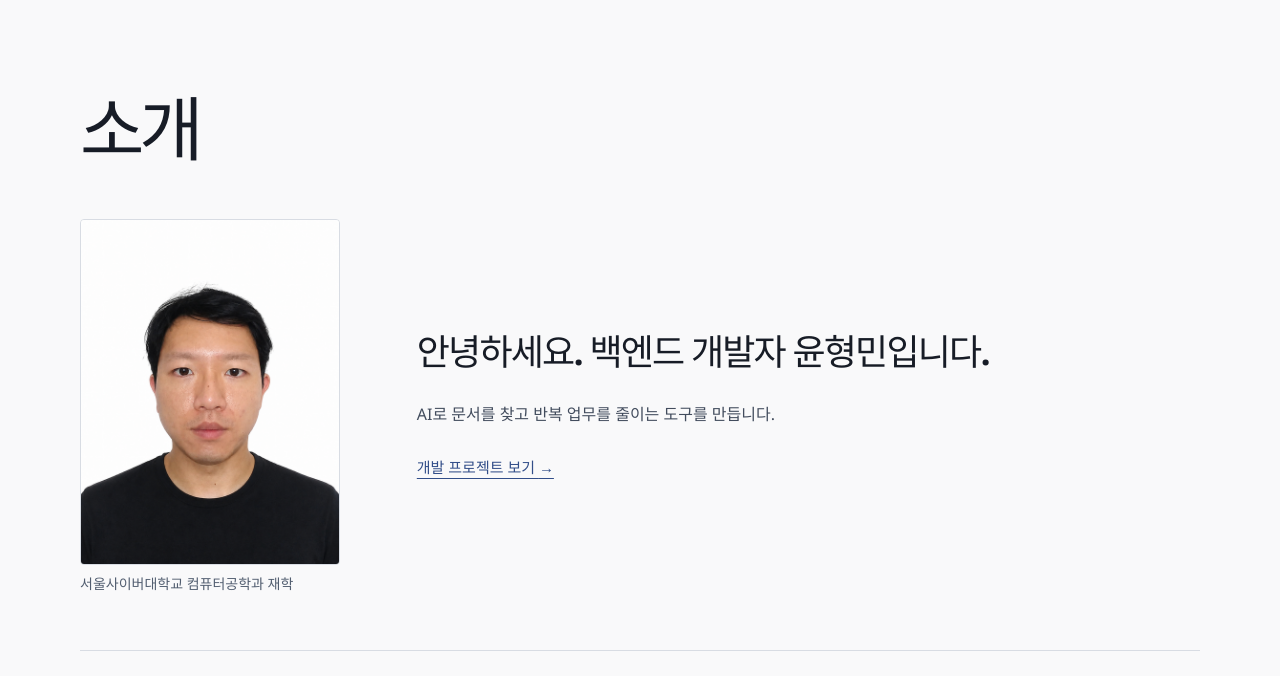
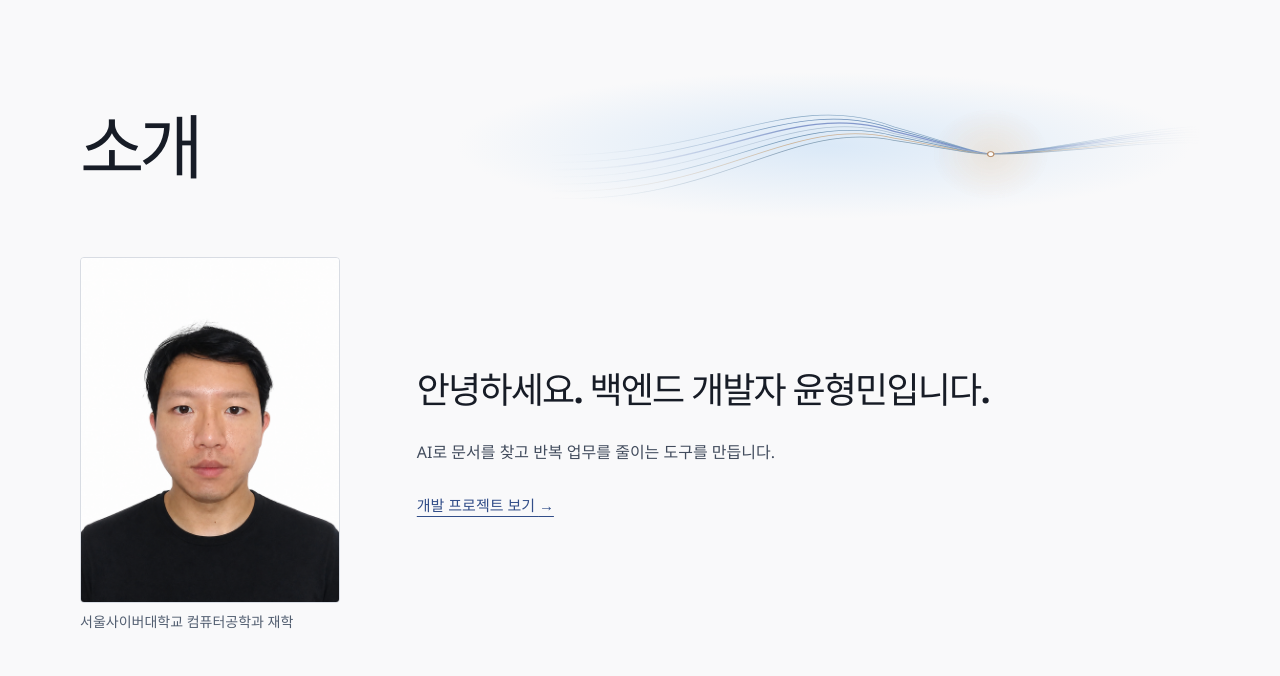
Before and after one commit to HyungminYoon1/hyungminyoon1.github.io, a website: page about/index.html in a window 1280 px wide. Shown: the part 75-751 px from the top of the page. Drawn offline with Linux system fonts and the light colour scheme.

Commit message:
Carry the optical fiber motif into the portfolio section headings

```diff
--- a/about/index.html
+++ b/about/index.html
@@ -26,7 +26,12 @@
   </div>
 </header>
 <main class="container view-page" id="main" tabindex="-1">
-  <h1 class="view-title">소개</h1>
+  <h1 class="view-title">소개
+    <picture class="title-fibers" aria-hidden="true">
+      <source media="(max-width: 650px)" srcset="/assets/title-about-mobile.png" width="454" height="228">
+      <img src="/assets/title-about.png" width="1184" height="224" alt="">
+    </picture>
+  </h1>
   <section class="about-profile" aria-labelledby="profile-title">
     <figure class="profile-photo" aria-labelledby="profile-caption">
       <img src="/assets/portrait.png" width="540" height="720" alt="윤형민의 프로필 사진">
--- a/assets/styles.css
+++ b/assets/styles.css
@@ -53,7 +53,43 @@ body[data-view="cover"] .site-footer { display: none; }
 }
 main:focus { outline: none; }
 .view-page { min-height: 71vh; padding-block: clamp(46px, 7vw, 92px) 60px; }
-.view-title { font-size: clamp(40px, 5.8vw, 70px); font-weight: 650; letter-spacing: -.075em; line-height: 1.15; margin: 0 0 clamp(28px, 4vw, 54px); }
+.view-title {
+  --fiber-width: 58cqi;
+  --fiber-height: 112px;
+  position: relative;
+  isolation: isolate;
+  display: grid;
+  container-type: inline-size;
+  grid-template-columns: minmax(0, max-content) minmax(0, 1fr);
+  overflow-wrap: anywhere;
+  column-gap: 12px;
+  padding-block: 18px 20px;
+  font-size: clamp(40px, 5.8vw, 70px);
+  font-weight: 650;
+  letter-spacing: -.075em;
+  line-height: 1.15;
+  margin: 0 0 clamp(28px, 4vw, 54px);
+}
+.view-title::before {
+  content: "";
+  position: absolute;
+  z-index: -1;
+  pointer-events: none;
+  inset: -24px 0 -14px 20%;
+  background: radial-gradient(ellipse 41% 47% at 58% 52%, rgb(213 230 247 / .86), transparent 100%);
+}
+.title-fibers {
+  grid-column: 2 / 3;
+  position: absolute;
+  inset-inline-end: 0;
+  top: 50%;
+  transform: translateY(-50%);
+  width: min(100%, var(--fiber-width));
+  height: var(--fiber-height);
+  pointer-events: none;
+  user-select: none;
+}
+.title-fibers img { display: block; width: 100%; height: 100%; }
 .about-profile { display: grid; grid-template-columns: minmax(150px, 260px) minmax(0, 580px); align-items: center; gap: clamp(28px, 6vw, 80px); }
 .profile-photo { margin: 0; }
 .profile-photo figcaption { margin-top: 8px; color: var(--muted); font-size: 14px; line-height: 1.6; word-break: keep-all; }
@@ -317,6 +353,14 @@ td.metric { color: #315d94; font-family: Consolas, monospace; font-size: 14px; f
   .comparison-row { grid-template-columns: 64px minmax(0,1fr) 65px; gap: 12px; font-size: 11px; }.comparison-row b { font-size: 12px; }
   .evidence-link { font-size: 12px; }.case-bottom { font-size: 12px; }
 }
+@media (max-width: 650px) {
+  .view-title { --fiber-width: 43cqi; --fiber-height: 76px; padding-block: 12px; }
+  .view-title::before { inset: -8px 0 -8px 39%; }
+}
+@media print, (forced-colors: active) {
+  .view-title { display: block; padding-block: 0; }
+  .view-title::before, .title-fibers { display: none; }
+}
 @media (max-width: 380px) {
   .lab-link { padding: 18px; gap: 12px; }.lab-link strong { font-size: 14px; }
 }
--- a/scripts/verify-public-image.mjs
+++ b/scripts/verify-public-image.mjs
@@ -3,6 +3,12 @@ import { createHash } from 'node:crypto';
 
 // Each entry identifies one visually reviewed, metadata-free derivative.
 const reviewed = new Map([
+  ['assets/title-about.png', [1184, 224, 'ebd8232aa925726f392c25713c6599d14e848c46eb10f1a814d67e2048c68e15']],
+  ['assets/title-about-mobile.png', [454, 228, '4bf47990375ed28bf4f8da90b5615fb965304f05b77f3d655cb54d291ecd943e']],
+  ['assets/title-projects.png', [1184, 224, '04c3f82c96072264e92240b1f3710d5f43c2b6fba89ee265a785b65d26abd2fe']],
+  ['assets/title-projects-mobile.png', [454, 228, '83c5dad1323199510cd7f85a0d7b95f0511a443cfacf60bb540b04572a2b8640']],
+  ['assets/title-learning.png', [1184, 224, 'd3d278232d3f371f0997921162c0759b2bc8c977f71cc3ded575faae99d17259']],
+  ['assets/title-learning-mobile.png', [454, 228, 'e0e6b0867c7900e1ca65dfaf212bd535bb467a5751683a84fc09d56e78e1ee1a']],
   ['assets/fiber-wide.png', [1024, 624, '355e81565f57880c2a2cedbd57f803ec7049f359f3ca18233a576a3e554fc341']],
   ['assets/fiber-tall.png', [1024, 448, '7a9bbebb1f14f96ed39fb9e564a179a4110ca3d09435435635676580838a7d6f']],
   ['assets/flow-sculpture.webp', [1672, 941, 'cba5984d257ddb6474008cf3bd59e1bfa79692c7dff38de6c24e36aed112d832']],
```
Also changed, not shown: learning/index.html (+6 -1 lines), projects/index.html (+6 -1 lines), assets/title-about-mobile.png (added), assets/title-about.png (added), assets/title-learning-mobile.png (added), assets/title-learning.png (added), assets/title-projects-mobile.png (added), assets/title-projects.png (added).
